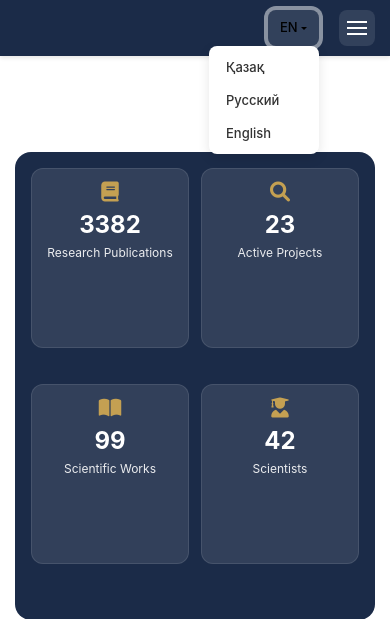
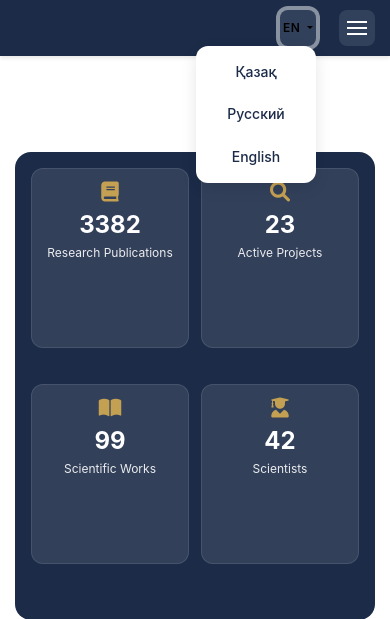
Before and after one commit to SmaylovSerikbay/historystate, a Django app: page /en/ in a window 390 px wide, after a click on "EN". Shown: the top 619 px of the page. Run offline with Django 5.2, Linux system fonts and the light colour scheme; data that the repository does not hold is empty; some libraries are stand-ins or nearby versions.

Commit message:
Complete mobile navbar redesign with comprehensive responsive styling

```diff
--- a/templates/base.html
+++ b/templates/base.html
@@ -162,22 +162,152 @@
             bottom: -6px;
         }
 
-        /* Мобильная навигация - только улучшения кнопок */
+        /* Мобильная навигация */
         @media (max-width: 991.98px) {
-            /* Контейнер для кнопок */
+            body {
+                padding-top: 60px;
+            }
+
+            .navbar {
+                min-height: 60px;
+                background: var(--primary-color);
+            }
+
             .navbar > .container {
                 padding: 0 15px;
             }
 
-            /* Группировка кнопок справа */
+            /* Логотип в мобильной версии */
+            .navbar-brand {
+                font-size: 16px;
+                padding: 0;
+            }
+
+            .header-logo {
+                height: 32px;
+                margin-right: 10px;
+            }
+
+            /* Мобильное меню */
+            .navbar-collapse {
+                position: fixed;
+                top: 60px;
+                left: 0;
+                right: 0;
+                bottom: 0;
+                background: #fff;
+                padding: 0;
+                overflow-y: auto;
+                transition: all 0.3s ease;
+                transform: translateX(100%);
+                z-index: 1000;
+            }
+
+            .navbar-collapse.show {
+                transform: translateX(0);
+            }
+
+            /* Навигация */
+            .navbar-nav {
+                padding: 15px;
+                margin: 0;
+                background: #fff;
+            }
+
+            .nav-item {
+                margin: 0;
+                border-bottom: 1px solid rgba(0,0,0,0.05);
+            }
+
+            .nav-link {
+                color: var(--primary-color) !important;
+                padding: 15px !important;
+                font-size: 16px;
+                font-weight: 500;
+                display: flex;
+                align-items: center;
+                justify-content: space-between;
+            }
+
+            .nav-link:after {
+                content: '\f054';
+                font-family: 'Font Awesome 6 Free';
+                font-weight: 900;
+                font-size: 12px;
+                opacity: 0.5;
+            }
+
+            .nav-link:hover {
+                background: var(--light-bg);
+                color: var(--primary-color) !important;
+            }
+
+            /* Выпадающее меню */
+            .dropdown-menu {
+                position: static !important;
+                background: var(--light-bg);
+                margin: 0;
+                padding: 0;
+                border: none;
+                border-radius: 0;
+                box-shadow: none;
+            }
+
+            .dropdown-item {
+                padding: 12px 20px;
+                color: var(--primary-color);
+                font-size: 15px;
+                border-bottom: 1px solid rgba(0,0,0,0.03);
+            }
+
+            .dropdown-item:hover {
+                background: rgba(0,0,0,0.03);
+                padding-left: 25px;
+            }
+
+            /* Кнопки в шапке */
             .mobile-buttons {
                 display: flex;
                 align-items: center;
-                gap: 10px;
-                margin-left: auto;
+                gap: 8px;
             }
 
-            /* Стилизация кнопки меню */
+            /* Переключатель языков */
+            .language-switcher .btn {
+                width: 45px;
+                height: 40px;
+                padding: 0;
+                border: none;
+                background: rgba(255,255,255,0.1);
+                border-radius: 8px;
+                font-size: 13px;
+                font-weight: 600;
+                letter-spacing: 0.5px;
+            }
+
+            .language-switcher .dropdown-menu {
+                position: absolute !important;
+                right: 0;
+                left: auto !important;
+                top: 100% !important;
+                min-width: 120px;
+                background: #fff;
+                margin-top: 5px;
+                border-radius: 12px;
+                box-shadow: 0 5px 15px rgba(0,0,0,0.1);
+                padding: 5px;
+                transform: none !important;
+            }
+
+            .language-switcher .dropdown-item {
+                padding: 10px 15px;
+                text-align: center;
+                border-radius: 8px;
+                border: none;
+                font-weight: 500;
+            }
+
+            /* Кнопка меню */
             .navbar-toggler {
                 width: 40px;
                 height: 40px;
@@ -185,53 +315,48 @@
                 border: none;
                 background: rgba(255,255,255,0.1);
                 border-radius: 8px;
-                display: flex;
-                align-items: center;
-                justify-content: center;
-                margin-left: 10px;
+                position: relative;
             }
 
-            .navbar-toggler:focus {
-                box-shadow: none;
+            .navbar-toggler-icon {
+                width: 20px;
+                height: 2px;
+                background: #fff;
+                position: relative;
+                transition: all 0.3s ease;
             }
 
-            /* Стилизация переключателя языков */
-            .language-switcher {
-                margin: 0;
+            .navbar-toggler-icon::before,
+            .navbar-toggler-icon::after {
+                content: '';
+                position: absolute;
+                left: 0;
+                width: 20px;
+                height: 2px;
+                background: #fff;
+                transition: all 0.3s ease;
             }
 
-            .language-switcher .btn {
-                height: 40px;
-                padding: 0 15px;
-                border-radius: 8px;
-                font-size: 14px;
-                font-weight: 500;
-                background: rgba(255,255,255,0.1);
-                border: none;
-                display: flex;
-                align-items: center;
-                justify-content: center;
+            .navbar-toggler-icon::before {
+                top: -6px;
             }
 
-            .language-switcher .dropdown-menu {
-                min-width: 120px;
-                margin-top: 5px;
-                border-radius: 8px;
-                border: none;
-                box-shadow: 0 4px 12px rgba(0,0,0,0.1);
-                padding: 5px;
+            .navbar-toggler-icon::after {
+                bottom: -6px;
             }
 
-            .language-switcher .dropdown-item {
-                padding: 8px 15px;
-                border-radius: 6px;
-                font-size: 14px;
-                font-weight: 500;
-                color: var(--text-color);
+            .navbar-toggler[aria-expanded="true"] .navbar-toggler-icon {
+                background: transparent;
             }
 
-            .language-switcher .dropdown-item:hover {
-                background: var(--light-bg);
+            .navbar-toggler[aria-expanded="true"] .navbar-toggler-icon::before {
+                top: 0;
+                transform: rotate(45deg);
+            }
+
+            .navbar-toggler[aria-expanded="true"] .navbar-toggler-icon::after {
+                bottom: 0;
+                transform: rotate(-45deg);
             }
         }
 
@@ -245,69 +370,51 @@
             }
 
             .navbar-brand {
-                font-size: 13px;
+                font-size: 14px;
             }
 
             .header-logo {
-                height: 30px;
-                margin-right: 8px;
+                height: 28px;
             }
 
             .navbar-collapse {
                 top: 56px;
             }
 
-            .nav-link {
-                padding: 12px 20px !important;
-                font-size: 15px;
-            }
-
-            .dropdown-item {
-                padding: 10px 25px;
-                font-size: 14px;
-            }
-
-            .navbar-toggler {
+            .navbar-toggler,
+            .language-switcher .btn {
                 width: 36px;
                 height: 36px;
             }
 
             .language-switcher .btn {
-                height: 36px;
-                padding: 0 12px;
-                font-size: 13px;
+                font-size: 12px;
             }
 
-            .language-switcher .dropdown-menu {
-                min-width: 110px;
+            .nav-link {
+                padding: 12px 15px !important;
+                font-size: 15px;
             }
 
-            .language-switcher .dropdown-item {
-                padding: 6px 12px;
-                font-size: 13px;
+            .dropdown-item {
+                padding: 10px 15px;
+                font-size: 14px;
             }
         }
 
         @media (max-width: 360px) {
             .navbar-brand {
-                font-size: 12px;
-                max-width: calc(100% - 45px);
+                font-size: 13px;
             }
 
             .header-logo {
-                height: 22px;
-                margin-right: 6px;
+                height: 24px;
             }
 
-            .navbar-toggler {
+            .navbar-toggler,
+            .language-switcher .btn {
                 width: 34px;
                 height: 34px;
-            }
-
-            .language-switcher .btn {
-                height: 34px;
-                padding: 0 10px;
-                font-size: 12px;
             }
         }
 
```
